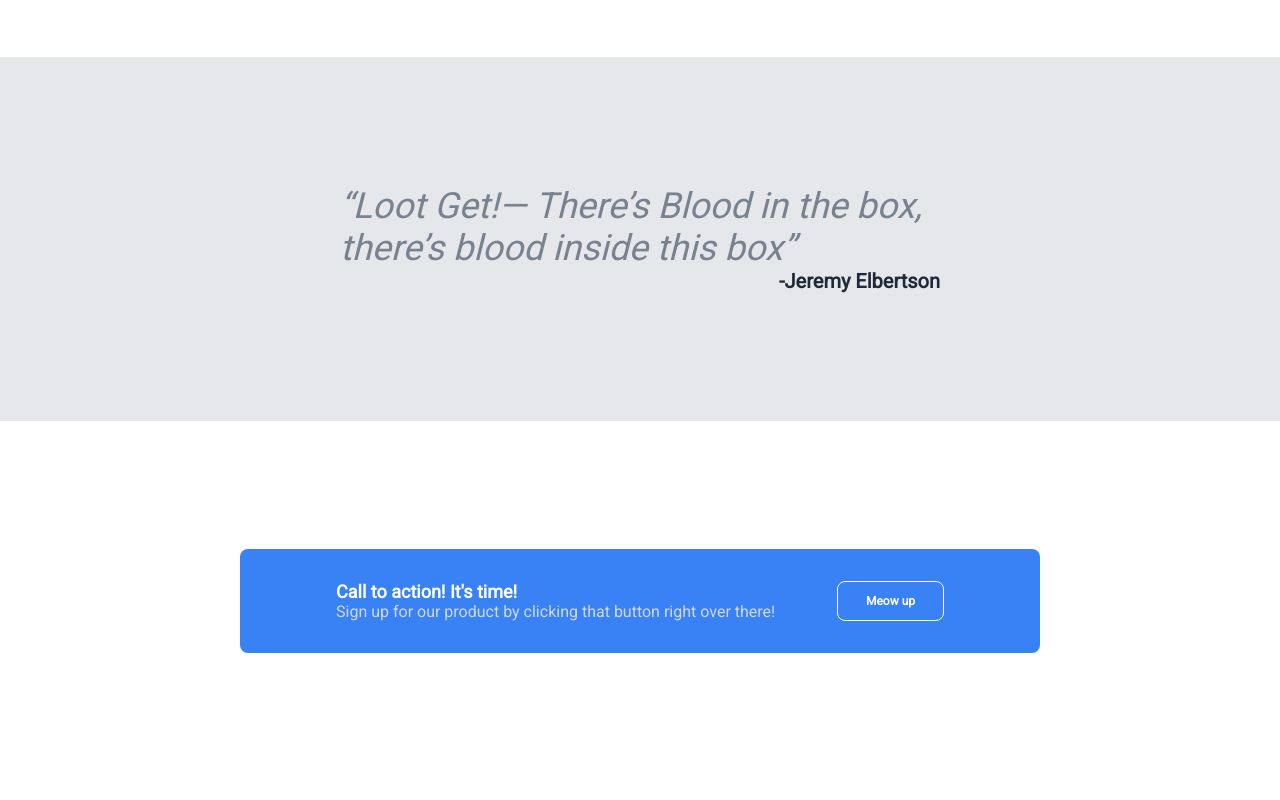
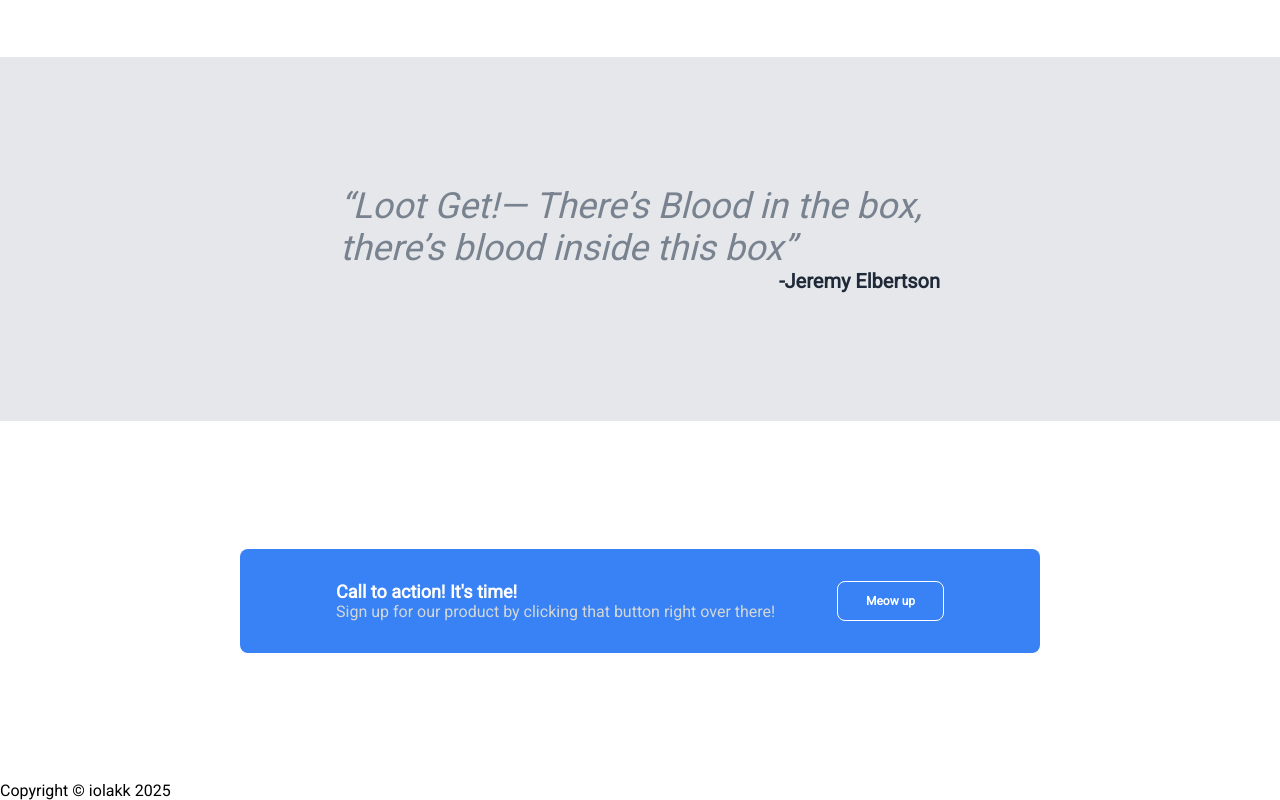
Before and after one commit to iolakk/landing-page, a plain HTML site: page index.html in a window 1280 px wide. Shown: the part 931-1731 px from the top of the page. Drawn offline with Linux system fonts and the light colour scheme.

Commit message:
Add footer html structure

```diff
--- a/index.html
+++ b/index.html
@@ -65,5 +65,8 @@
             <button class="sign-up">Meow up</button>
         </div>
     </div>
+    <div class="footer">
+        Copyright © iolakk 2025
+    </div>
 </body>
 </html>
```
